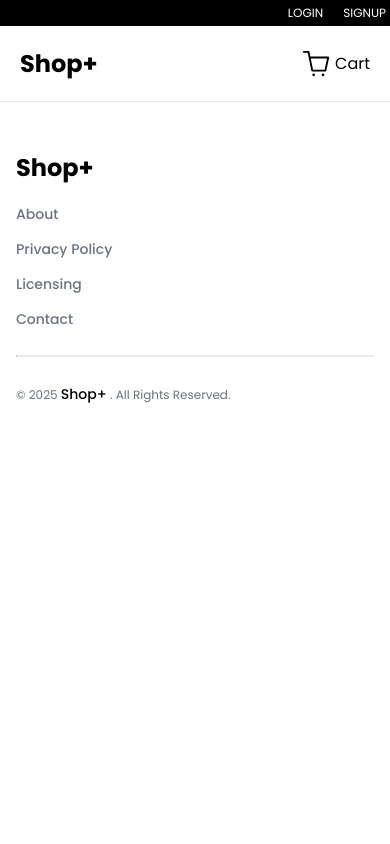
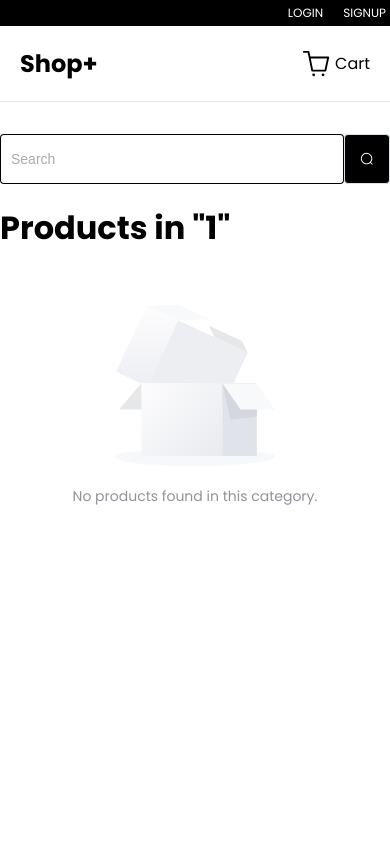
Before and after one commit to deekeso/act-ecommerce-batch2, a Vue app: page /category/1 in a window 390 px wide. Shown: the top 844 px of the page. Built offline with nearby package versions, Linux system fonts and the light colour scheme.

Commit message:
feature: add category view

```diff
--- a/src/views/CategoryView.vue
+++ b/src/views/CategoryView.vue
@@ -1,7 +1,111 @@
 <template>
-  <div></div>
+  <main class="category-wrapper">
+    <div class="search-bar-form">
+      <search-bar />
+    </div>
+    <h1>Products in "{{ category }}"</h1>
+    <div v-if="filteredProducts.length > 0" class="product-card">
+      <product-card
+        v-for="product in filteredProducts.slice(0, 50)"
+        :key="product.id"
+        :id="product.id"
+        :price="product.price"
+        :image="product.image"
+        :description="product.description"
+        :link="product.link"
+        :value="product.value"
+        :label="product.label"
+      />
+    </div>
+
+    <el-empty description="No products found in this category." v-else></el-empty>
+  </main>
 </template>
 
-<script lang="ts" setup></script>
 
-<style></style>
+<script lang="ts" setup>
+import { onMounted, ref, watch } from "vue";
+import { useRoute } from "vue-router";
+import { useProducts } from "@/stores/products"; // Adjust path if needed
+import type { Products } from "@/types";
+import { ProductCard, SearchBar } from "@/components";
+
+const route = useRoute();
+const category = ref(route.params.name as string);
+
+const productStore = useProducts();
+const filteredProducts = ref<Products[]>([]);
+
+function loadProductsByCategory() {
+  filteredProducts.value = productStore.products.filter(
+    (product) =>
+      product.category?.toLowerCase() === category.value.toLowerCase()
+  );
+  console.log(filteredProducts.value)
+}
+
+// If route param changes dynamically
+watch(
+  () => route.params.name,
+  (newVal) => {
+    category.value = newVal as string;
+    loadProductsByCategory();
+  }
+);
+
+onMounted(() => {
+  loadProductsByCategory();
+});
+</script>
+
+<style scoped>
+.category-wrapper{
+   max-width: 1400px;
+   margin: 2rem auto;
+   height: 100%;
+   min-height: 80vh;
+}
+
+.product-card {
+  display: grid;
+  grid-template-columns: repeat(4, 1fr);
+  gap: 24px;
+}
+
+.search-bar-form{
+  width: 100%;
+  margin-bottom: 20px;
+}
+
+@media (min-width: 750px) {
+  .search-bar-form{
+    display: none;
+  }
+}
+
+
+
+@media (max-width: 1024px) {
+  .product-card {
+    grid-template-columns: repeat(2, 1fr);
+  }
+}
+
+@media (max-width: 600px) {
+  .product-card {
+    grid-template-columns: 1fr;
+  }
+}
+
+@media(min-width: 1400px){
+  .category-wrapper{
+    padding: 0px;
+  }
+}
+
+@media(min-width: 400px){
+  .category-wrapper{
+    padding: 20px;
+  }
+}
+</style>
```
